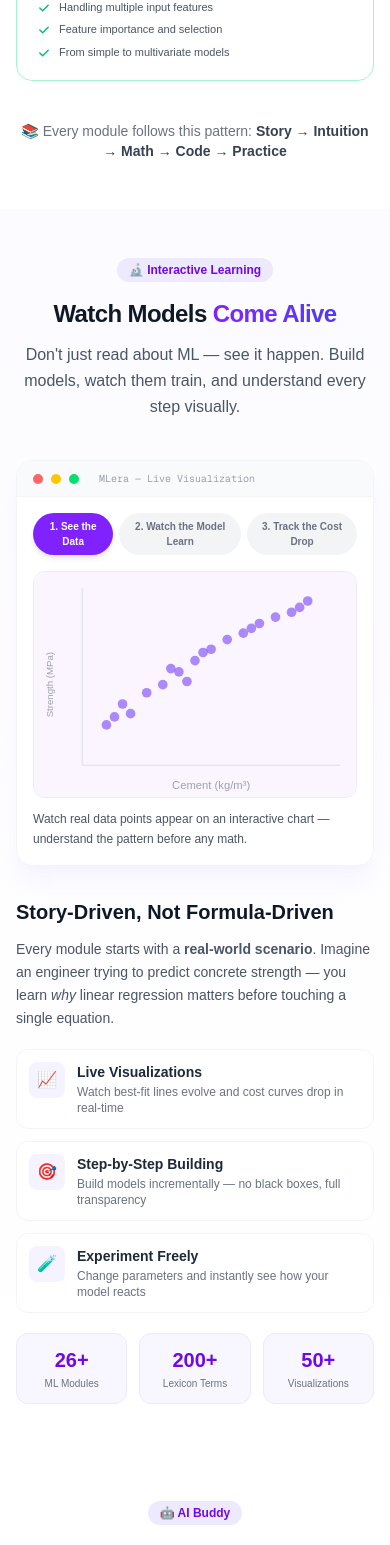
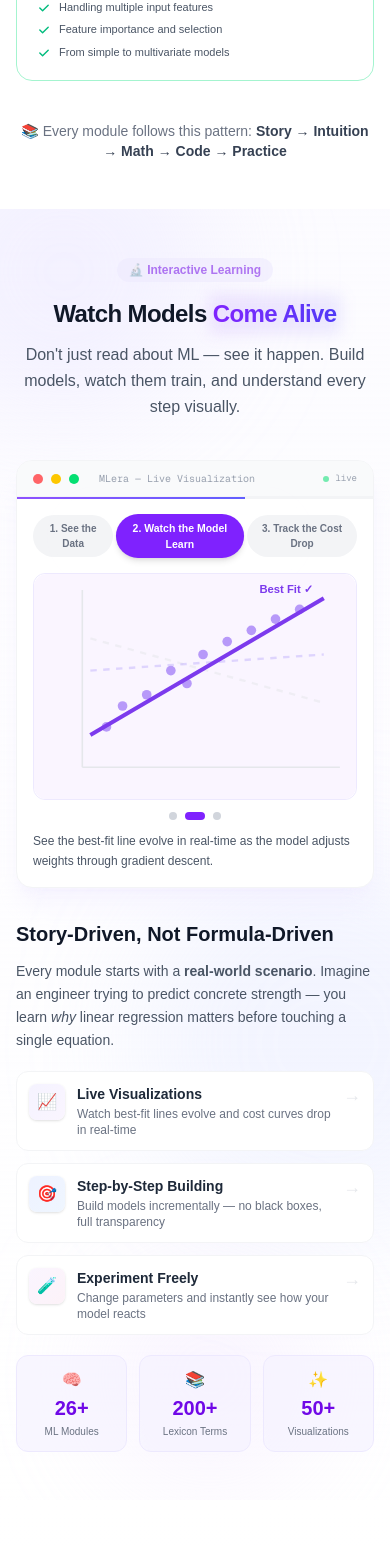
Before and after one commit to yogeeshsm/MLera_Assignment, a Next.js app: page / in a window 390 px wide. Shown: the part 5560-7105 px from the top of the page. Built offline with nearby package versions, Linux system fonts and the light colour scheme.

Commit message:
feat: add animations & interactive features to InteractiveLearning component

```diff
--- a/src/components/InteractiveLearning.jsx
+++ b/src/components/InteractiveLearning.jsx
@@ -1,8 +1,9 @@
 "use client";
 
-import { useState, useEffect } from "react";
+import { useState, useEffect, useRef, useCallback } from "react";
 import SectionReveal from "./SectionReveal";
 
+/* ── Animated Counter ─────────────────────────────────── */
 function AnimatedCounter({ target, duration = 2000, suffix = "" }) {
   const [count, setCount] = useState(0);
   const [started, setStarted] = useState(false);
@@ -42,6 +43,16 @@ function AnimatedCounter({ target, duration = 2000, suffix = "" }) {
       {count}
       {suffix}
     </span>
+  );
+}
+
+/* ── Floating Blob ────────────────────────────────────── */
+function FloatingBlob({ className, delay = "0s" }) {
+  return (
+    <div
+      className={`absolute rounded-full blur-3xl pointer-events-none ${className}`}
+      style={{ animation: `float 6s ease-in-out infinite`, animationDelay: delay }}
+    />
   );
 }
 
@@ -125,21 +136,85 @@ const visualizationSteps = [
   },
 ];
 
+const AUTO_STEP_DURATION = 4000; // ms per step
+
 export default function InteractiveLearning() {
   const [activeStep, setActiveStep] = useState(0);
+  const [transitioning, setTransitioning] = useState(false);
+  const [progress, setProgress] = useState(0);
+  const [isPaused, setIsPaused] = useState(false);
+  const progressRef = useRef(null);
+  const stepRef = useRef(0);
+
+  const goToStep = useCallback(
+    (i) => {
+      if (i === stepRef.current) return;
+      setTransitioning(true);
+      setTimeout(() => {
+        setActiveStep(i);
+        stepRef.current = i;
+        setTransitioning(false);
+        setProgress(0);
+      }, 220);
+    },
+    []
+  );
+
+  /* Auto-cycle + progress bar */
+  useEffect(() => {
+    if (isPaused) return;
+    const startTime = performance.now();
+    const tick = () => {
+      const elapsed = performance.now() - startTime;
+      const pct = Math.min((elapsed / AUTO_STEP_DURATION) * 100, 100);
+      setProgress(pct);
+      if (pct < 100) {
+        progressRef.current = requestAnimationFrame(tick);
+      } else {
+        const next = (stepRef.current + 1) % visualizationSteps.length;
+        goToStep(next);
+      }
+    };
+    progressRef.current = requestAnimationFrame(tick);
+    return () => cancelAnimationFrame(progressRef.current);
+  }, [activeStep, isPaused, goToStep]);
+
+  const handleStepClick = (i) => {
+    setIsPaused(false);
+    goToStep(i);
+  };
 
   return (
-    <section className="py-12 sm:py-16 md:py-20 lg:py-28 bg-gradient-to-b from-violet-50/30 to-white">
-      <div className="max-w-7xl mx-auto px-4 sm:px-6 lg:px-8">
+    <section
+      className="relative py-12 sm:py-16 md:py-20 lg:py-28 bg-gradient-to-b from-violet-50/30 to-white overflow-hidden"
+      onMouseEnter={() => setIsPaused(true)}
+      onMouseLeave={() => setIsPaused(false)}
+    >
+      {/* ── Floating background blobs ── */}
+      <FloatingBlob
+        className="w-72 h-72 bg-violet-200/30 -top-20 -left-20"
+        delay="0s"
+      />
+      <FloatingBlob
+        className="w-96 h-96 bg-indigo-200/20 top-1/2 -right-32"
+        delay="2s"
+      />
+      <FloatingBlob
+        className="w-56 h-56 bg-purple-200/25 bottom-0 left-1/4"
+        delay="4s"
+      />
+
+      <div className="relative max-w-7xl mx-auto px-4 sm:px-6 lg:px-8">
         <SectionReveal>
           <div className="text-center max-w-3xl mx-auto">
-            <span className="inline-flex items-center px-3 py-1 rounded-full text-xs font-semibold bg-violet-100 text-violet-700 mb-4">
+            <span className="inline-flex items-center px-3 py-1 rounded-full text-xs font-semibold bg-violet-100 text-violet-700 mb-4 animate-pulse">
               🔬 Interactive Learning
             </span>
             <h2 className="text-2xl sm:text-3xl md:text-4xl lg:text-5xl font-extrabold text-gray-900 tracking-tight">
               Watch Models{" "}
-              <span className="text-transparent bg-clip-text bg-gradient-to-r from-violet-600 to-indigo-600">
+              <span className="relative inline-block text-transparent bg-clip-text bg-gradient-to-r from-violet-600 to-indigo-600">
                 Come Alive
+                <span className="absolute -inset-1 bg-gradient-to-r from-violet-600/10 to-indigo-600/10 blur-sm rounded -z-10" />
               </span>
             </h2>
             <p className="mt-3 sm:mt-4 text-base sm:text-lg text-gray-600 leading-relaxed">
@@ -150,9 +225,13 @@ export default function InteractiveLearning() {
         </SectionReveal>
 
         <div className="mt-10 sm:mt-16 grid lg:grid-cols-2 gap-8 lg:gap-14 items-center max-w-6xl mx-auto">
-          {/* Visualization panel */}
+          {/* ── Visualization Panel ──────────────────────── */}
           <SectionReveal delay={100}>
-            <div className="rounded-2xl bg-white shadow-xl shadow-violet-100/40 border border-gray-100 overflow-hidden">
+            <div className="relative rounded-2xl bg-white shadow-xl shadow-violet-100/40 border border-gray-100 overflow-hidden group">
+              {/* Gradient border glow on hover */}
+              <div className="absolute inset-0 rounded-2xl bg-gradient-to-br from-violet-400/20 to-indigo-400/20 opacity-0 group-hover:opacity-100 transition-opacity duration-500 pointer-events-none" />
+
+              {/* Title bar */}
               <div className="flex items-center gap-2 px-4 py-2.5 bg-gray-50 border-b border-gray-100">
                 <span className="w-2.5 h-2.5 rounded-full bg-red-400" />
                 <span className="w-2.5 h-2.5 rounded-full bg-yellow-400" />
@@ -160,39 +239,87 @@ export default function InteractiveLearning() {
                 <span className="ml-3 text-[10px] text-gray-400 font-mono">
                   MLera — Live Visualization
                 </span>
+                {/* Live / paused badge */}
+                <span className="ml-auto flex items-center gap-1.5 text-[9px] text-gray-400 font-mono">
+                  <span
+                    className={`w-1.5 h-1.5 rounded-full ${
+                      isPaused ? "bg-yellow-400" : "bg-green-400 animate-pulse"
+                    }`}
+                  />
+                  {isPaused ? "paused" : "live"}
+                </span>
               </div>
+
+              {/* Progress bar */}
+              <div className="h-0.5 bg-gray-100 relative overflow-hidden">
+                <div
+                  className="h-full bg-gradient-to-r from-violet-500 to-indigo-500"
+                  style={{ width: `${progress}%`, transition: "none" }}
+                />
+              </div>
+
               <div className="p-4 sm:p-6">
                 {/* Step tabs */}
                 <div className="flex gap-1.5 sm:gap-2 mb-4 sm:mb-5">
                   {visualizationSteps.map((step, i) => (
                     <button
                       key={step.id}
-                      onClick={() => setActiveStep(i)}
-                      className={`text-[10px] sm:text-xs px-2.5 sm:px-3 py-1.5 rounded-full font-semibold transition-all duration-200 ${
+                      onClick={() => handleStepClick(i)}
+                      className={`relative text-[10px] sm:text-xs px-2.5 sm:px-3 py-1.5 rounded-full font-semibold transition-all duration-300 ${
                         activeStep === i
-                          ? "bg-violet-600 text-white shadow-md"
-                          : "bg-gray-100 text-gray-500 hover:bg-violet-50 hover:text-violet-600"
+                          ? "bg-violet-600 text-white shadow-md scale-105"
+                          : "bg-gray-100 text-gray-500 hover:bg-violet-50 hover:text-violet-600 hover:scale-105"
                       }`}
                     >
+                      {activeStep === i && (
+                        <span className="absolute inset-0 rounded-full ring-2 ring-violet-400 ring-offset-1 animate-ping opacity-30 pointer-events-none" />
+                      )}
                       {step.label}
                     </button>
                   ))}
                 </div>
 
-                {/* Active visualization */}
-                <div className="rounded-xl overflow-hidden border border-violet-100">
+                {/* Active visualization — fade + scale transition */}
+                <div
+                  className={`rounded-xl overflow-hidden border border-violet-100 transition-all duration-300 ${
+                    transitioning
+                      ? "opacity-0 scale-95"
+                      : "opacity-100 scale-100"
+                  }`}
+                >
                   {visualizationSteps[activeStep].visual}
                 </div>
 
-                {/* Description */}
-                <p className="mt-3 sm:mt-4 text-xs sm:text-sm text-gray-600 leading-relaxed">
+                {/* Step dot indicators */}
+                <div className="flex justify-center gap-2 mt-3">
+                  {visualizationSteps.map((_, i) => (
+                    <button
+                      key={i}
+                      onClick={() => handleStepClick(i)}
+                      className={`rounded-full transition-all duration-300 ${
+                        activeStep === i
+                          ? "w-5 h-2 bg-violet-600"
+                          : "w-2 h-2 bg-gray-300 hover:bg-violet-300"
+                      }`}
+                    />
+                  ))}
+                </div>
+
+                {/* Description — fades with step */}
+                <p
+                  className={`mt-3 sm:mt-4 text-xs sm:text-sm text-gray-600 leading-relaxed transition-all duration-300 ${
+                    transitioning
+                      ? "opacity-0 translate-y-2"
+                      : "opacity-100 translate-y-0"
+                  }`}
+                >
                   {visualizationSteps[activeStep].desc}
                 </p>
               </div>
             </div>
           </SectionReveal>
 
-          {/* Right – Story-based approach + stats */}
+          {/* ── Right Side ───────────────────────────────── */}
           <SectionReveal delay={250}>
             <div className="space-y-5 sm:space-y-6">
               <div>
@@ -214,33 +341,44 @@ export default function InteractiveLearning() {
                     icon: "📈",
                     title: "Live Visualizations",
                     text: "Watch best-fit lines evolve and cost curves drop in real-time",
+                    gradient: "from-violet-50 to-purple-50",
+                    border: "hover:border-violet-300",
                   },
                   {
                     icon: "🎯",
                     title: "Step-by-Step Building",
                     text: "Build models incrementally — no black boxes, full transparency",
+                    gradient: "from-indigo-50 to-blue-50",
+                    border: "hover:border-indigo-300",
                   },
                   {
                     icon: "🧪",
                     title: "Experiment Freely",
                     text: "Change parameters and instantly see how your model reacts",
+                    gradient: "from-purple-50 to-pink-50",
+                    border: "hover:border-purple-300",
                   },
                 ].map((item, i) => (
                   <div
                     key={i}
-                    className="flex items-start gap-3 p-3 sm:p-4 rounded-xl bg-white border border-gray-100 hover:border-violet-200 hover:shadow-md transition-all duration-200"
+                    className={`group/card flex items-start gap-3 p-3 sm:p-4 rounded-xl bg-white border border-gray-100 ${item.border} hover:shadow-lg hover:-translate-y-0.5 transition-all duration-300`}
                   >
-                    <span className="flex-shrink-0 w-9 h-9 rounded-lg bg-violet-50 flex items-center justify-center text-base">
+                    <span
+                      className={`flex-shrink-0 w-9 h-9 rounded-lg bg-gradient-to-br ${item.gradient} flex items-center justify-center text-base group-hover/card:scale-110 transition-transform duration-300 shadow-sm`}
+                    >
                       {item.icon}
                     </span>
-                    <div>
-                      <div className="text-sm font-semibold text-gray-800">
+                    <div className="flex-1 min-w-0">
+                      <div className="text-sm font-semibold text-gray-800 group-hover/card:text-violet-700 transition-colors duration-200">
                         {item.title}
                       </div>
-                      <div className="text-xs sm:text-sm text-gray-500 mt-0.5">
+                      <div className="text-xs sm:text-sm text-gray-500 mt-0.5 group-hover/card:text-gray-600 transition-colors duration-200">
                         {item.text}
                       </div>
                     </div>
+                    <span className="text-gray-200 group-hover/card:text-violet-400 group-hover/card:translate-x-0.5 transition-all duration-300 text-lg leading-none mt-0.5">
+                      →
+                    </span>
                   </div>
                 ))}
               </div>
@@ -248,15 +386,18 @@ export default function InteractiveLearning() {
               {/* Stats */}
               <div className="grid grid-cols-3 gap-3">
                 {[
-                  { value: 26, suffix: "+", label: "ML Modules" },
-                  { value: 200, suffix: "+", label: "Lexicon Terms" },
-                  { value: 50, suffix: "+", label: "Visualizations" },
+                  { value: 26, suffix: "+", label: "ML Modules", icon: "🧠" },
+                  { value: 200, suffix: "+", label: "Lexicon Terms", icon: "📚" },
+                  { value: 50, suffix: "+", label: "Visualizations", icon: "✨" },
                 ].map((stat, i) => (
                   <div
                     key={i}
-                    className="text-center p-3 sm:p-4 rounded-xl bg-violet-50/70 border border-violet-100"
+                    className="group/stat relative text-center p-3 sm:p-4 rounded-xl bg-violet-50/70 border border-violet-100 hover:border-violet-300 hover:shadow-md hover:-translate-y-1 hover:bg-violet-50 transition-all duration-300 overflow-hidden cursor-default"
                   >
-                    <div className="text-xl sm:text-2xl font-extrabold text-violet-700">
+                    {/* Shimmer sweep on hover */}
+                    <div className="absolute inset-0 -translate-x-full group-hover/stat:translate-x-full transition-transform duration-700 bg-gradient-to-r from-transparent via-white/60 to-transparent skew-x-12 pointer-events-none" />
+                    <div className="text-base mb-0.5">{stat.icon}</div>
+                    <div className="text-xl sm:text-2xl font-extrabold text-violet-700 group-hover/stat:text-violet-900 transition-colors duration-200">
                       <AnimatedCounter
                         target={stat.value}
                         suffix={stat.suffix}
```
